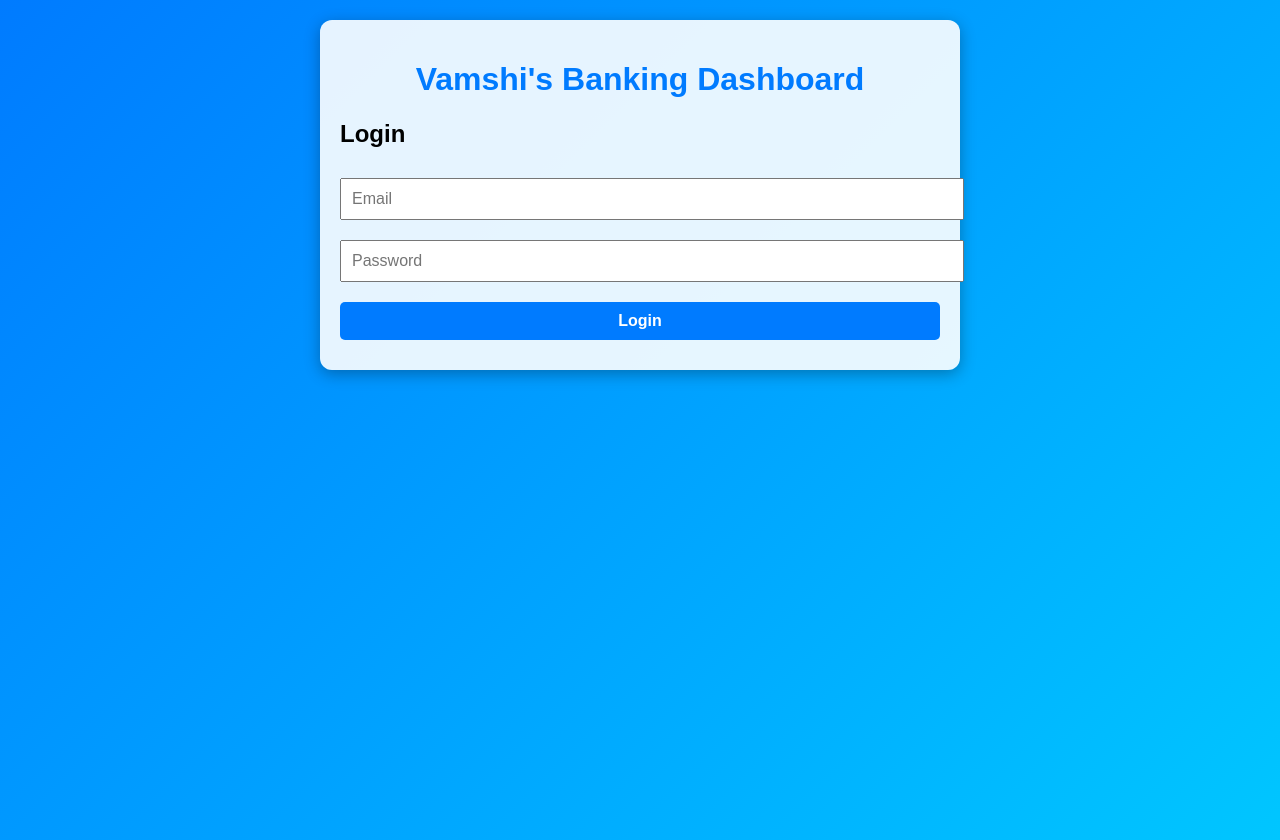
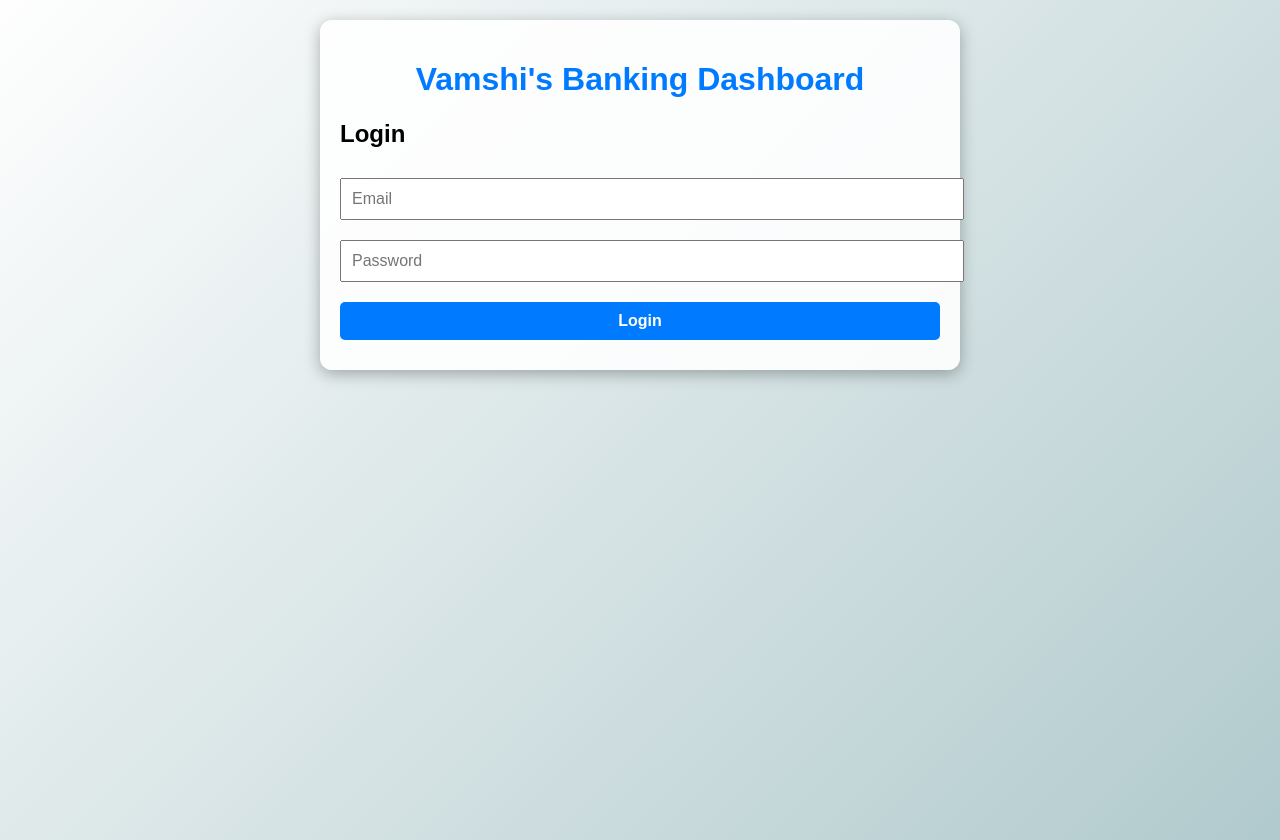
Before and after one commit to vamshisindhe/mern-banking-frontend, a React (Create React App) app: page / in a window 1280 px wide. Built offline with nearby package versions, Linux system fonts and the light colour scheme.

Commit message:
Initial commit - frontend

```diff
--- a/src/App.css
+++ b/src/App.css
@@ -1,7 +1,7 @@
 body {
   margin: 0;
   font-family: 'Arial', sans-serif;
-  background: linear-gradient(135deg, #007bff, #00c6ff);
+  background: linear-gradient(135deg, #ecedec09, #b1cacd);
   color: white;
   min-height: 100vh;
   padding: 20px;
```
